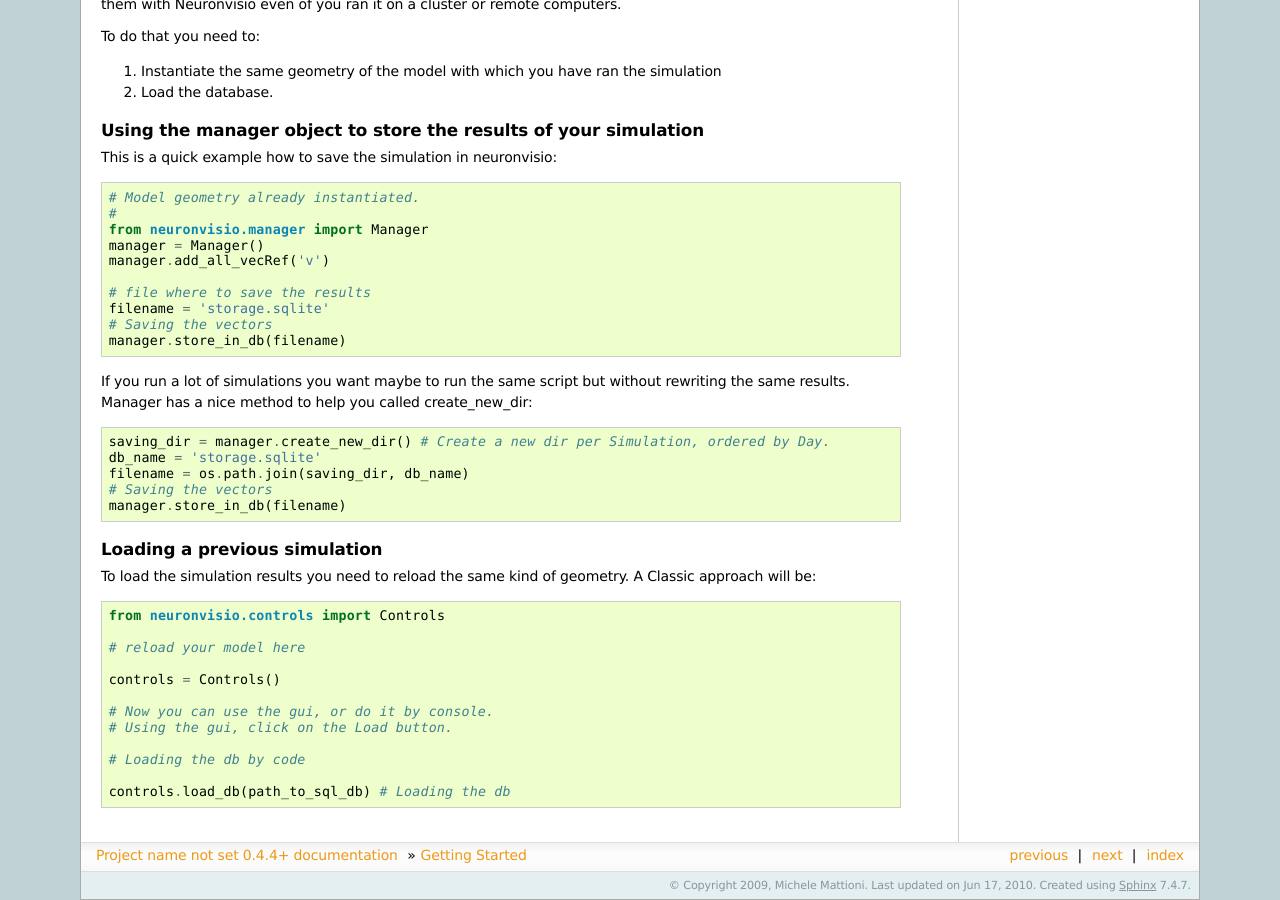
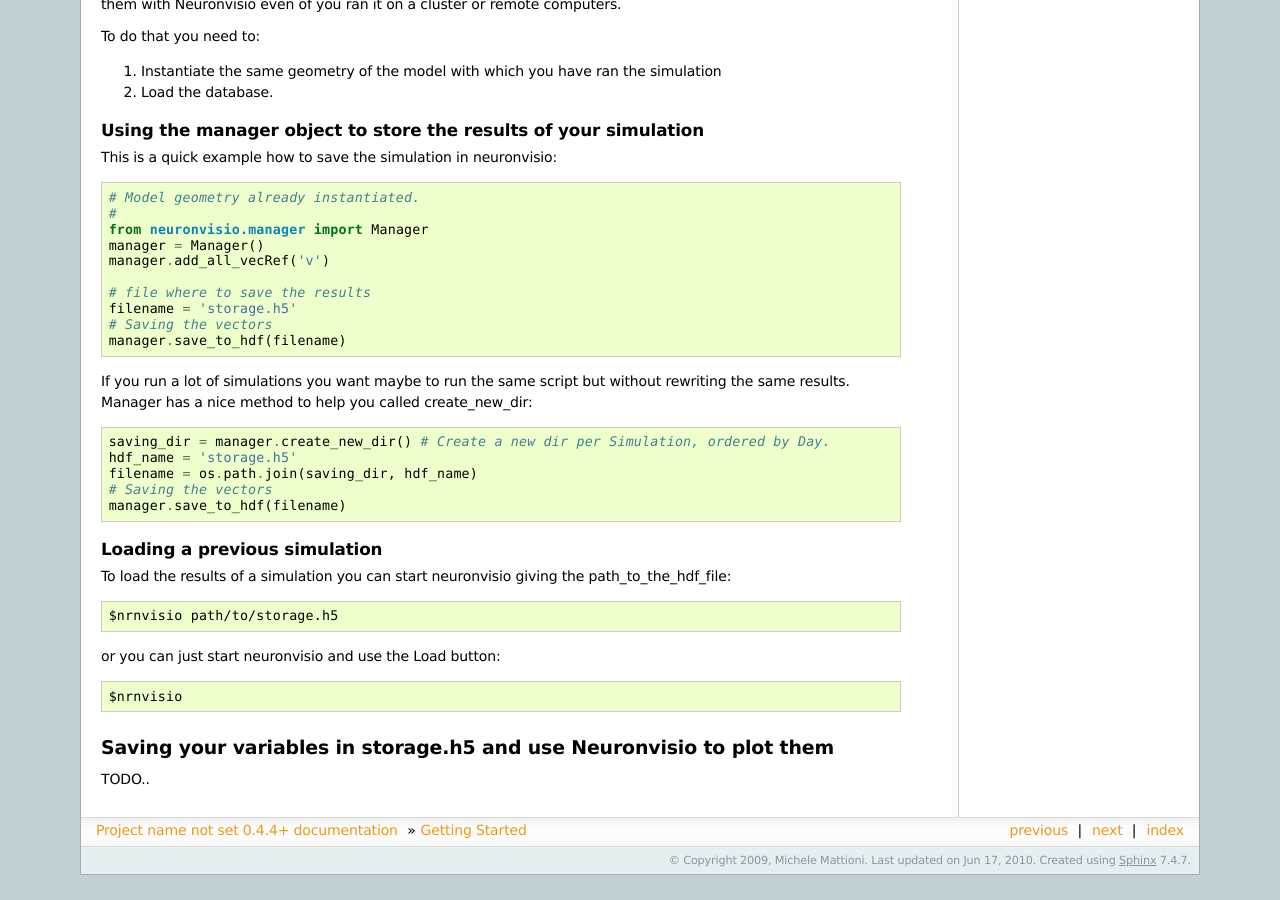
Before and after one commit to mattions/neuronvisio, a Sphinx documentation site: the page built from docs/gettingstarted.rst, in a window 1280 px wide and 900 px high, scrolled down 5087 px. Built offline with Sphinx 7.4.7, drawn with Linux system fonts in a browser that asks for light colours; formulas are drawn with MathJax 3; the version number is read from the project's files by our own code; after the commit the page ends 5962 px from its top, so only the background shows below that; some of the changed text lies outside the part shown.

Commit message:
Doc updated with the h5 file. Still in the extension support.

```diff
--- a/docs/gettingstarted.rst
+++ b/docs/gettingstarted.rst
@@ -162,34 +162,31 @@
     manager.add_all_vecRef('v')
 
     # file where to save the results
-    filename = 'storage.sqlite'
+    filename = 'storage.h5'
     # Saving the vectors
-    manager.store_in_db(filename)
+    manager.save_to_hdf(filename)
 
 If you run a lot of simulations you want maybe to run the same script but without rewriting
 the same results. Manager has a nice method to help you called create_new_dir::
 
     saving_dir = manager.create_new_dir() # Create a new dir per Simulation, ordered by Day.
-    db_name = 'storage.sqlite'
-    filename = os.path.join(saving_dir, db_name)
+    hdf_name = 'storage.h5'
+    filename = os.path.join(saving_dir, hdf_name)
     # Saving the vectors
-    manager.store_in_db(filename)
+    manager.save_to_hdf(filename)
 
 Loading a previous simulation
 -----------------------------
 
-To load the simulation results you need to reload the same kind of geometry.
-A Classic approach will be::
+To load the results of a simulation you can start neuronvisio giving the path_to_the_hdf_file::
 
-    from neuronvisio.controls import Controls
+    $nrnvisio path/to/storage.h5
 
-    # reload your model here
+or you can just start neuronvisio and use the Load button::
 
-    controls = Controls()
+    $nrnvisio
 
-    # Now you can use the gui, or do it by console.
-    # Using the gui, click on the Load button.
+Saving your variables in storage.h5 and use Neuronvisio to plot them
+====================================================================
 
-    # Loading the db by code
-
-    controls.load_db(path_to_sql_db) # Loading the db
+TODO..
```
